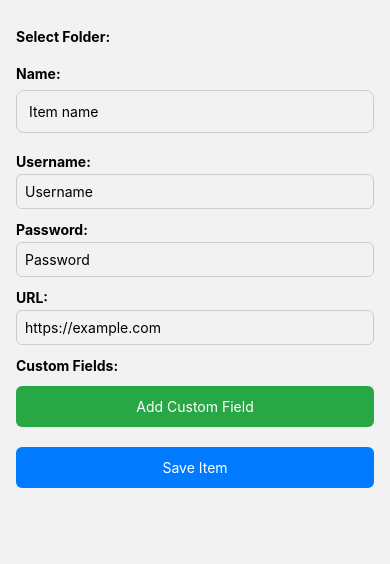
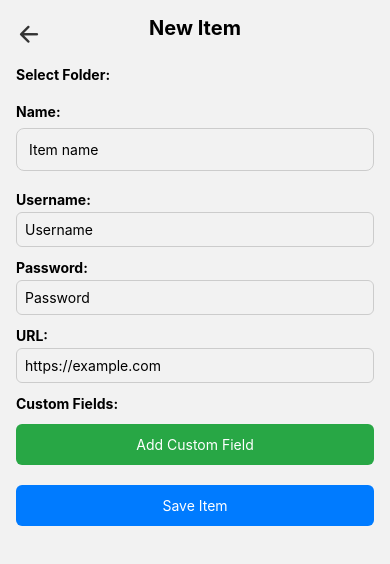
Before and after one commit to solo-developer/CredentialVault, a React Native app: screen /AddItem in a window 390 px wide. Shown: the top 564 px of the page. Built offline with nearby package versions, Linux system fonts and the light colour scheme.

Commit message:
navigation back button added in add/edit item screen

```diff
--- a/src/screens/AddItemScreen.tsx
+++ b/src/screens/AddItemScreen.tsx
@@ -16,6 +16,7 @@ import Folder from '../types/Folder';
 import CustomField from '../types/CustomField';
 import { FOLDER_STORAGE_KEY } from '../Constants';
 import { getFolders } from '../services/FolderService';
+import Ionicons from "react-native-vector-icons/Ionicons";
 
 const AddItemScreen = ({ navigation }: any) => {
   const [folders, setFolders] = useState<Folder[]>([]);
@@ -85,6 +86,16 @@ const AddItemScreen = ({ navigation }: any) => {
 
   return (
     <ScrollView contentContainerStyle={GlobalStyles.container}>
+
+           <View style={GlobalStyles.navHeaderSm}>
+           <TouchableOpacity onPress={() => navigation.goBack()}>
+              <Ionicons name="arrow-back" size={26} color="#333" />
+           </TouchableOpacity>
+
+            <Text style={GlobalStyles.title}>New Item</Text>
+            <View style={{ width: 26 }} />
+          </View>
+
       <Text style={GlobalStyles.label}>Select Folder:</Text>
       <View style={styles.folderContainer}>
         {folders.map(folder => (
--- a/src/screens/EditItemScreen.tsx
+++ b/src/screens/EditItemScreen.tsx
@@ -16,6 +16,7 @@ import Folder from '../types/Folder';
 import CustomField from '../types/CustomField';
 import { FOLDER_STORAGE_KEY } from '../Constants';
 import { getFolders } from '../services/FolderService';
+import Ionicons from 'react-native-vector-icons/Ionicons';
 
 interface EditItemScreenProps {
   navigation: any;
@@ -107,6 +108,14 @@ const EditItemScreen: React.FC<EditItemScreenProps> = ({
 
   return (
     <ScrollView contentContainerStyle={GlobalStyles.container}>
+      <View style={GlobalStyles.navHeaderSm}>
+        <TouchableOpacity onPress={() => navigation.goBack()}>
+          <Ionicons name="arrow-back" size={26} color="#333" />
+        </TouchableOpacity>
+
+        <Text style={GlobalStyles.title}>Edit Item</Text>
+        <View style={{ width: 26 }} />
+      </View>
       <Text style={GlobalStyles.label}>Select Folder:</Text>
       <View style={styles.folderContainer}>
         {folders.map(folder => (
--- a/src/styles/global.ts
+++ b/src/styles/global.ts
@@ -15,6 +15,12 @@ export const GlobalStyles = StyleSheet.create({
     flexDirection: "row",
     alignItems: "center",
     marginBottom: 16,
+    justifyContent: "space-between",
+   },
+   navHeaderSm: {
+    flexDirection: "row",
+    alignItems: "center",
+    marginBottom: 2,
     justifyContent: "space-between",
    },
    navTitle: {
```
